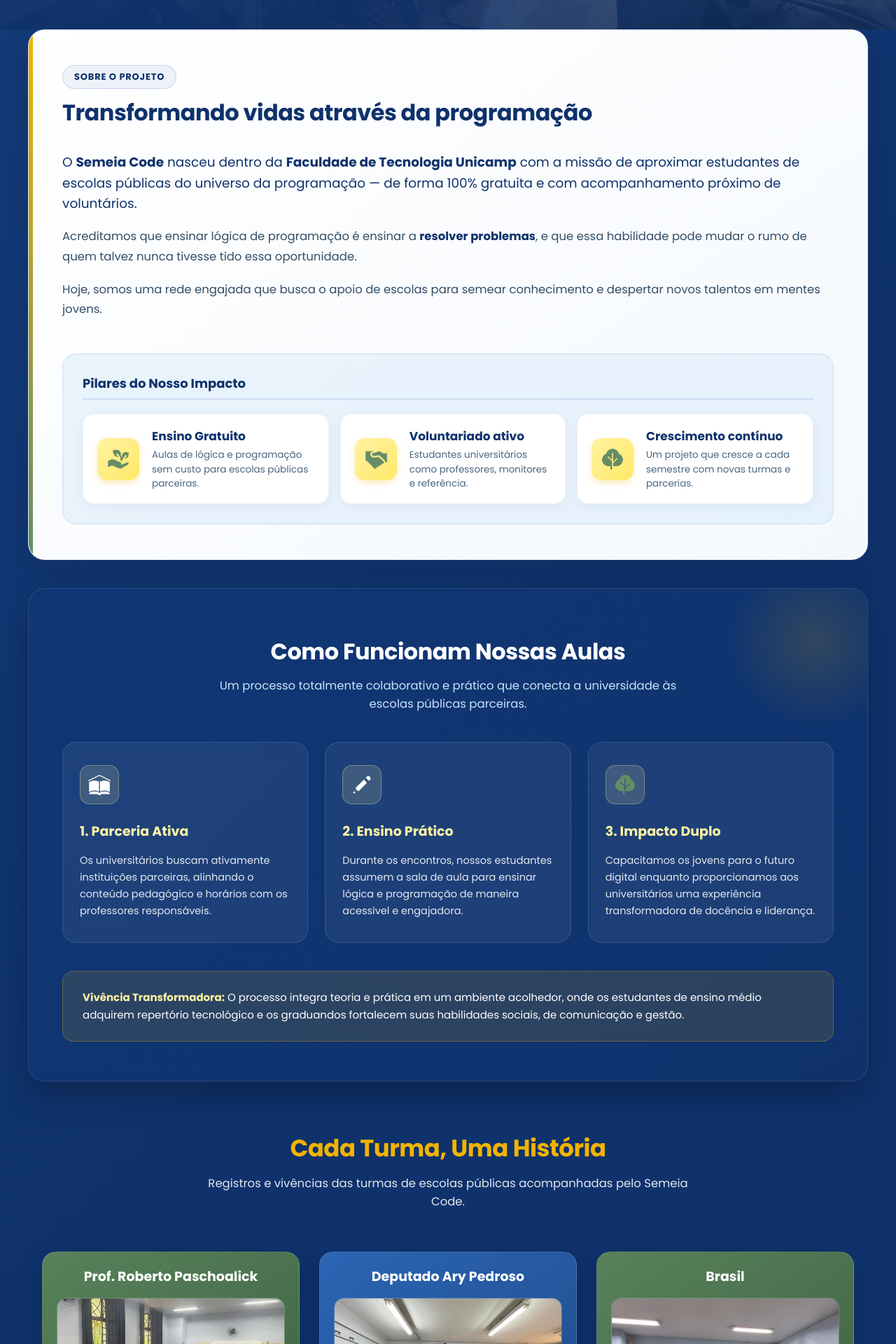
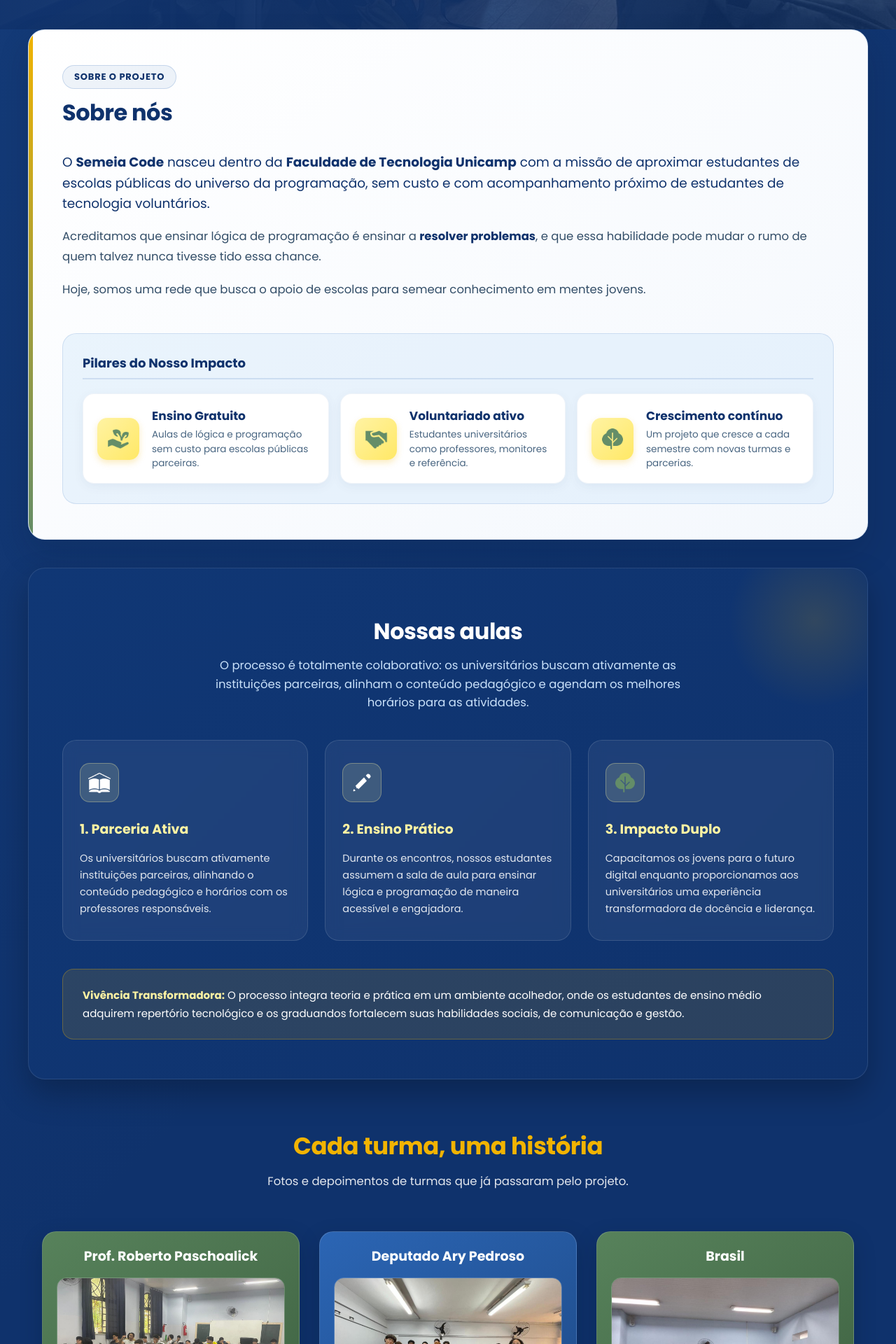
Before and after one commit to JPCalsavara/Semeia-Code, a React (Vite) app: page / in a window 1280 px wide. Shown: the part 758-2678 px from the top of the page at 70% size. Built offline with nearby package versions, Linux system fonts and the light colour scheme.

Commit message:
feat(copy): restaura contato do WhatsApp e textos humanizados da Branch_Alteracoes

```diff
--- a/src/model/data.json
+++ b/src/model/data.json
@@ -385,7 +385,7 @@
   "contacts": {
     "whatsapp": {
       "label": "Fale conosco pelo WhatsApp",
-      "url": null,
+      "url": "https://wa.me/?text=Ol%C3%A1%2C+gostaria+de+saber+mais+sobre+o+Semeia+Code!",
       "asset": "whatsapp"
     },
     "instagram": {
--- a/src/pages/About.tsx
+++ b/src/pages/About.tsx
@@ -11,7 +11,7 @@
         <ScrollReveal>
           <div className="sobre-header">
             <span className="badge-tag">SOBRE O PROJETO</span>
-            <h2>Transformando vidas através da programação</h2>
+            <h2>Sobre nós</h2>
           </div>
         </ScrollReveal>
 
@@ -19,15 +19,15 @@
           <ScrollReveal delay={0.1}>
             <div className="sobre-texto">
               <p className="lead-paragraph">
-                O <strong>Semeia Code</strong> nasceu dentro da <strong>Faculdade de Tecnologia Unicamp</strong> com a missão de aproximar estudantes de escolas públicas do universo da programação — de forma 100% gratuita e com acompanhamento próximo de voluntários.
+                O <strong>Semeia Code</strong> nasceu dentro da <strong>Faculdade de Tecnologia Unicamp</strong> com a missão de aproximar estudantes de escolas públicas do universo da programação, sem custo e com acompanhamento próximo de estudantes de tecnologia voluntários.
               </p>
 
               <p>
-                Acreditamos que ensinar lógica de programação é ensinar a <strong>resolver problemas</strong>, e que essa habilidade pode mudar o rumo de quem talvez nunca tivesse tido essa oportunidade.
+                Acreditamos que ensinar lógica de programação é ensinar a <strong>resolver problemas</strong>, e que essa habilidade pode mudar o rumo de quem talvez nunca tivesse tido essa chance.
               </p>
 
               <p>
-                Hoje, somos uma rede engajada que busca o apoio de escolas para semear conhecimento e despertar novos talentos em mentes jovens.
+                Hoje, somos uma rede que busca o apoio de escolas para semear conhecimento em mentes jovens.
               </p>
             </div>
           </ScrollReveal>
--- a/src/pages/AboutClass.tsx
+++ b/src/pages/AboutClass.tsx
@@ -6,9 +6,9 @@
   return (
     <section className="sobre-aula" id="sobre-aula">
       <div className="sobre-aula-header">
-        <h2>Como Funcionam Nossas Aulas</h2>
+        <h2>Nossas aulas</h2>
         <p className="sobre-aula-subtitle">
-          Um processo totalmente colaborativo e prático que conecta a universidade às escolas públicas parceiras.
+          O processo é totalmente colaborativo: os universitários buscam ativamente as instituições parceiras, alinham o conteúdo pedagógico e agendam os melhores horários para as atividades.
         </p>
       </div>
 
--- a/src/pages/Contact.tsx
+++ b/src/pages/Contact.tsx
@@ -28,9 +28,9 @@
           <div className="fale-conosco">
             <h2>Fale conosco</h2>
             <div className="icones-contato">
-              {iconesContato.whatsapp?.url ? (
+              {iconesContato.whatsapp && (
                 <a
-                  href={iconesContato.whatsapp.url}
+                  href={iconesContato.whatsapp.url || "https://wa.me/?text=Ol%C3%A1%2C+gostaria+de+saber+mais+sobre+o+Semeia+Code!"}
                   aria-label={iconesContato.whatsapp.label}
                   target="_blank"
                   rel="noopener noreferrer"
@@ -38,7 +38,7 @@
                 >
                   <img src={iconesContato.whatsapp.image} alt={iconesContato.whatsapp.label} />
                 </a>
-              ) : null}
+              )}
               {iconesContato.instagram?.url ? (
                 <a
                   href={iconesContato.instagram.url}
--- a/src/pages/Content.tsx
+++ b/src/pages/Content.tsx
@@ -172,9 +172,9 @@
         <>
           <ScrollReveal>
             <div className="conteudo-header">
-              <h2>Onde Você Pode Atuar</h2>
+              <h2>Onde você pode atuar</h2>
               <p className="conteudo-subtitle">
-                Conheça os papéis no Semeia Code e veja como voluntários transformam vidas e fortalecem suas habilidades.
+                Cargos abertos para quem quer somar ao projeto.
               </p>
             </div>
           </ScrollReveal>
@@ -374,9 +374,9 @@
         <>
           <ScrollReveal>
             <div className="conteudo-header">
-              <h2>Cada Turma, Uma História</h2>
+              <h2>Cada turma, uma história</h2>
               <p className="conteudo-subtitle">
-                Registros e vivências das turmas de escolas públicas acompanhadas pelo Semeia Code.
+                Fotos e depoimentos de turmas que já passaram pelo projeto.
               </p>
             </div>
           </ScrollReveal>
@@ -398,7 +398,7 @@
 
           <ScrollReveal>
             <div className="areas-atuacao">
-              <h2>Onde Nossos Voluntários Atuam Hoje</h2>
+              <h2>Onde nossos voluntários atuam hoje</h2>
               <div className="empresas">
                 {empresasParceiras.map((empresa) => (
                   <div key={empresa} className="semester-badge">
--- a/src/pages/History.tsx
+++ b/src/pages/History.tsx
@@ -14,17 +14,10 @@
     <section className="historia" id="historia">
       <ScrollReveal>
         <div className="historia-header">
-          <h2>
-            {isVolunteer
-              ? "Nossa Trajetória e Evolução"
-              : "A História do Projeto, Semestre a Semestre"}
-          </h2>
-          {isVolunteer && (
-            <p className="historia-subtitle">
-              Da idealização científica às salas de aula: conheça como o Semeia
-              Code nasceu, cresceu e formou novos líderes.
-            </p>
-          )}
+          <h2>Linha do tempo</h2>
+          <p className="historia-subtitle">
+            A história do projeto, semestre a semestre
+          </p>
         </div>
       </ScrollReveal>
 
```
